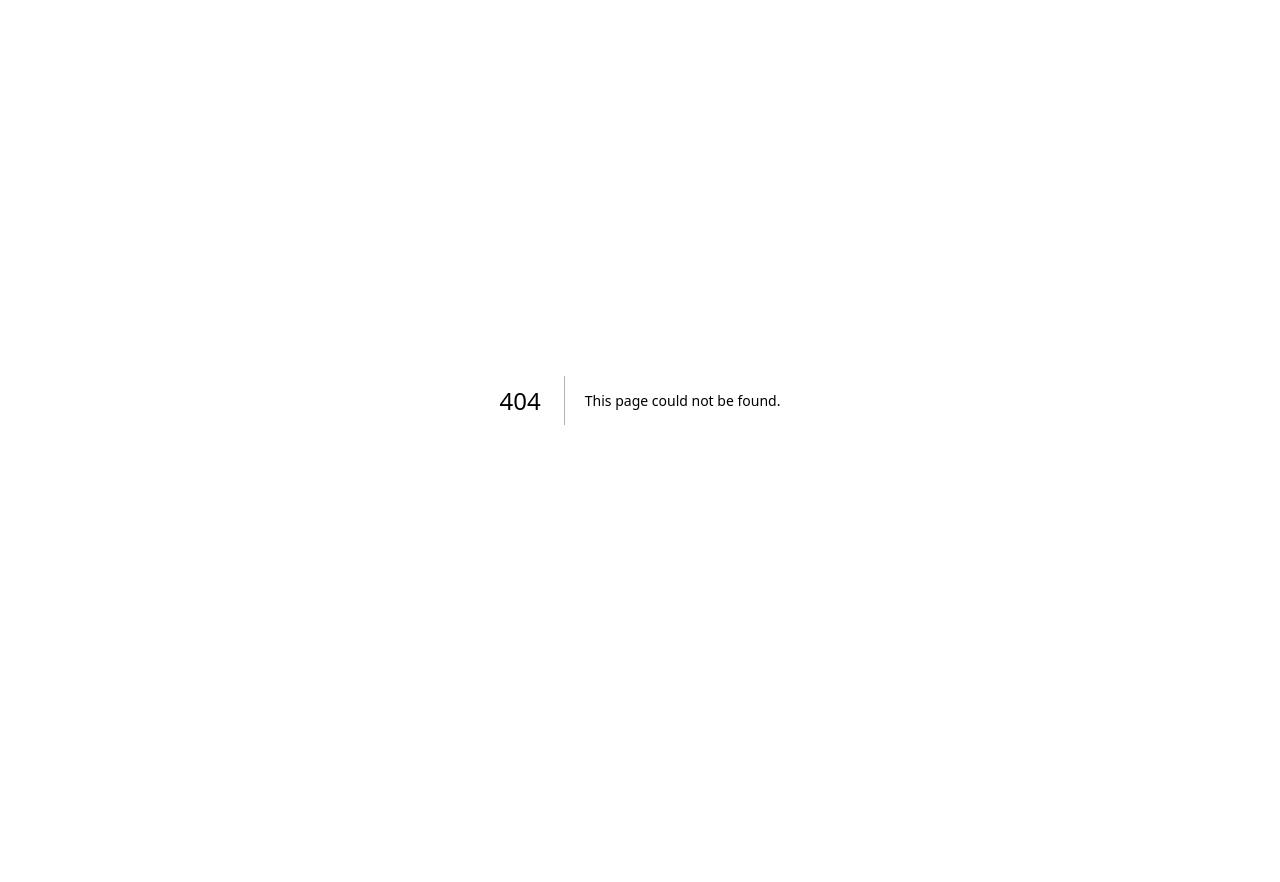
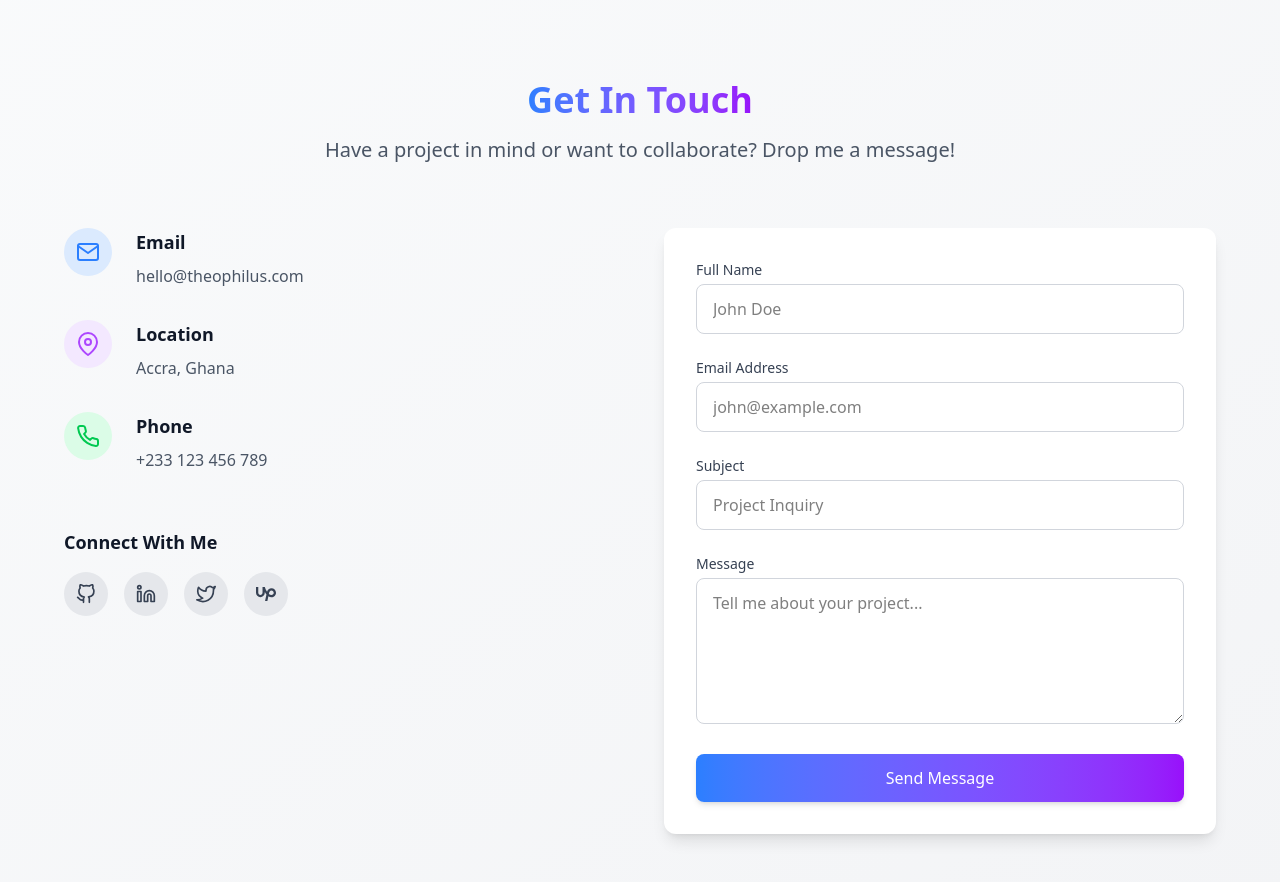
Before and after one commit to Kurtis1955/theophilus_ak, a Next.js app: page /contact in a window 1280 px wide. Before the commit this address had no page. Shown: the top 882 px of the page. Before the commit the page ends 800 px from the top, so only its background shows below. Built offline with nearby package versions, Linux system fonts and the light colour scheme.

Commit message:
Create page.tsx

```diff
--- /dev/null
+++ b/app/contact/page.tsx
@@ -0,0 +1,175 @@
+// app/contact/page.tsx
+import { FiMail, FiMapPin, FiPhone, FiGithub, FiLinkedin, FiTwitter } from 'react-icons/fi';
+import { SiUpwork } from 'react-icons/si';
+
+export default function Contact() {
+  return (
+    <section id="contact" className="min-h-screen bg-gradient-to-br from-gray-50 to-gray-100 dark:from-gray-900 dark:to-gray-800 py-20 px-4 sm:px-6 lg:px-8">
+      <div className="max-w-6xl mx-auto">
+        {/* Header */}
+        <div className="text-center mb-16">
+          <h2 className="text-4xl font-bold text-gray-900 dark:text-white mb-4">
+            <span className="bg-clip-text text-transparent bg-gradient-to-r from-blue-500 to-purple-600">
+              Get In Touch
+            </span>
+          </h2>
+          <p className="text-xl text-gray-600 dark:text-gray-300 max-w-2xl mx-auto">
+            Have a project in mind or want to collaborate? Drop me a message!
+          </p>
+        </div>
+
+        <div className="grid grid-cols-1 md:grid-cols-2 gap-12">
+          {/* Contact Information */}
+          <div className="space-y-8">
+            <div className="flex items-start gap-6">
+              <div className="p-3 bg-blue-100 dark:bg-blue-900/30 rounded-full text-blue-500 dark:text-blue-400">
+                <FiMail className="text-2xl" />
+              </div>
+              <div>
+                <h3 className="text-lg font-semibold text-gray-900 dark:text-white mb-2">Email</h3>
+                <a
+                  href="mailto:hello@theophilus.com"
+                  className="text-gray-600 dark:text-gray-300 hover:text-blue-500 dark:hover:text-blue-400 transition-colors"
+                >
+                  hello@theophilus.com
+                </a>
+              </div>
+            </div>
+
+            <div className="flex items-start gap-6">
+              <div className="p-3 bg-purple-100 dark:bg-purple-900/30 rounded-full text-purple-500 dark:text-purple-400">
+                <FiMapPin className="text-2xl" />
+              </div>
+              <div>
+                <h3 className="text-lg font-semibold text-gray-900 dark:text-white mb-2">Location</h3>
+                <p className="text-gray-600 dark:text-gray-300">Accra, Ghana</p>
+              </div>
+            </div>
+
+            <div className="flex items-start gap-6">
+              <div className="p-3 bg-green-100 dark:bg-green-900/30 rounded-full text-green-500 dark:text-green-400">
+                <FiPhone className="text-2xl" />
+              </div>
+              <div>
+                <h3 className="text-lg font-semibold text-gray-900 dark:text-white mb-2">Phone</h3>
+                <a
+                  href="tel:+1234567890"
+                  className="text-gray-600 dark:text-gray-300 hover:text-blue-500 dark:hover:text-blue-400 transition-colors"
+                >
+                  +233 123 456 789
+                </a>
+              </div>
+            </div>
+
+            {/* Social Links */}
+            <div className="pt-6">
+              <h3 className="text-lg font-semibold text-gray-900 dark:text-white mb-4">Connect With Me</h3>
+              <div className="flex gap-4">
+                <a
+                  href="https://github.com/yourusername"
+                  target="_blank"
+                  className="p-3 bg-gray-200 dark:bg-gray-700 rounded-full hover:bg-gray-300 dark:hover:bg-gray-600 transition-colors text-gray-700 dark:text-gray-300"
+                  aria-label="GitHub"
+                >
+                  <FiGithub className="text-xl" />
+                </a>
+                <a
+                  href="https://linkedin.com/in/yourusername"
+                  target="_blank"
+                  className="p-3 bg-gray-200 dark:bg-gray-700 rounded-full hover:bg-gray-300 dark:hover:bg-gray-600 transition-colors text-gray-700 dark:text-gray-300"
+                  aria-label="LinkedIn"
+                >
+                  <FiLinkedin className="text-xl" />
+                </a>
+                <a
+                  href="https://twitter.com/yourusername"
+                  target="_blank"
+                  className="p-3 bg-gray-200 dark:bg-gray-700 rounded-full hover:bg-gray-300 dark:hover:bg-gray-600 transition-colors text-gray-700 dark:text-gray-300"
+                  aria-label="Twitter"
+                >
+                  <FiTwitter className="text-xl" />
+                </a>
+                <a
+                  href="https://upwork.com/yourprofile"
+                  target="_blank"
+                  className="p-3 bg-gray-200 dark:bg-gray-700 rounded-full hover:bg-gray-300 dark:hover:bg-gray-600 transition-colors text-gray-700 dark:text-gray-300"
+                  aria-label="Upwork"
+                >
+                  <SiUpwork className="text-xl" />
+                </a>
+              </div>
+            </div>
+          </div>
+
+          {/* Contact Form */}
+          <div className="bg-white dark:bg-gray-800 rounded-xl shadow-lg p-8">
+            <form className="space-y-6">
+              <div>
+                <label htmlFor="name" className="block text-sm font-medium text-gray-700 dark:text-gray-300 mb-1">
+                  Full Name
+                </label>
+                <input
+                  type="text"
+                  id="name"
+                  name="name"
+                  required
+                  className="w-full px-4 py-3 rounded-lg border border-gray-300 dark:border-gray-600 focus:ring-2 focus:ring-blue-500 focus:border-blue-500 dark:bg-gray-700 dark:text-white transition-all"
+                  placeholder="John Doe"
+                />
+              </div>
+
+              <div>
+                <label htmlFor="email" className="block text-sm font-medium text-gray-700 dark:text-gray-300 mb-1">
+                  Email Address
+                </label>
+                <input
+                  type="email"
+                  id="email"
+                  name="email"
+                  required
+                  className="w-full px-4 py-3 rounded-lg border border-gray-300 dark:border-gray-600 focus:ring-2 focus:ring-blue-500 focus:border-blue-500 dark:bg-gray-700 dark:text-white transition-all"
+                  placeholder="john@example.com"
+                />
+              </div>
+
+              <div>
+                <label htmlFor="subject" className="block text-sm font-medium text-gray-700 dark:text-gray-300 mb-1">
+                  Subject
+                </label>
+                <input
+                  type="text"
+                  id="subject"
+                  name="subject"
+                  required
+                  className="w-full px-4 py-3 rounded-lg border border-gray-300 dark:border-gray-600 focus:ring-2 focus:ring-blue-500 focus:border-blue-500 dark:bg-gray-700 dark:text-white transition-all"
+                  placeholder="Project Inquiry"
+                />
+              </div>
+
+              <div>
+                <label htmlFor="message" className="block text-sm font-medium text-gray-700 dark:text-gray-300 mb-1">
+                  Message
+                </label>
+                <textarea
+                  id="message"
+                  name="message"
+                  rows={5}
+                  required
+                  className="w-full px-4 py-3 rounded-lg border border-gray-300 dark:border-gray-600 focus:ring-2 focus:ring-blue-500 focus:border-blue-500 dark:bg-gray-700 dark:text-white transition-all"
+                  placeholder="Tell me about your project..."
+                ></textarea>
+              </div>
+
+              <button
+                type="submit"
+                className="w-full px-6 py-3 bg-gradient-to-r from-blue-500 to-purple-600 text-white font-medium rounded-lg hover:from-blue-600 hover:to-purple-700 transition-all shadow-md hover:shadow-lg"
+              >
+                Send Message
+              </button>
+            </form>
+          </div>
+        </div>
+      </div>
+    </section>
+  );
+}
```
